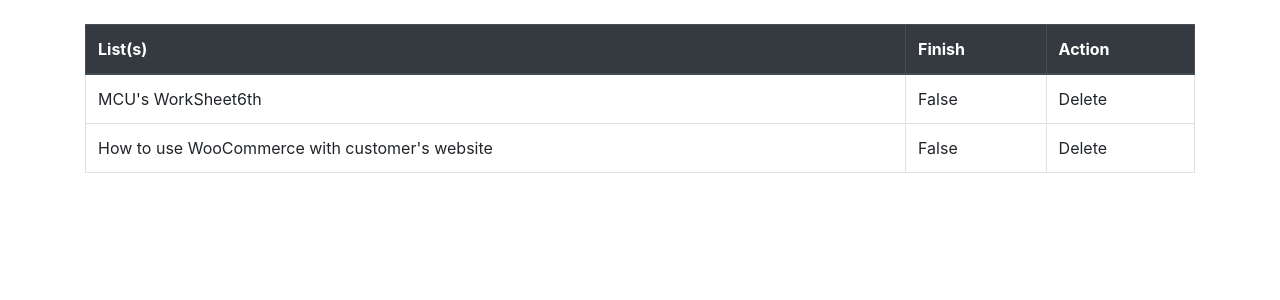
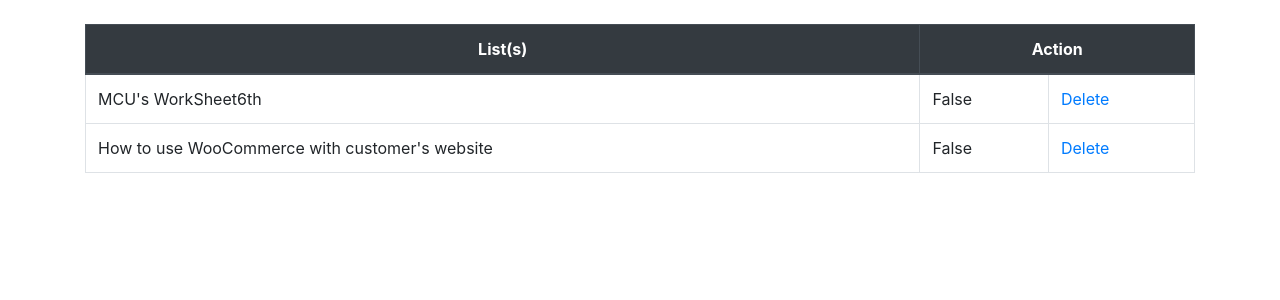
Before and after one commit to thanaponyalan/comLab03, a Django app: page / in a window 1280 px wide. Shown: the part 56-356 px from the top of the page. Run offline with Django 3.2, Linux system fonts and the light colour scheme; data comes from the database, SQL or seed files in the repository; both versions use the stored data as it was after the commit; some libraries are stand-ins or nearby versions.

Commit message:
Lab07-1,2

```diff
--- a/static/css/myStyle.css
+++ b/static/css/myStyle.css
@@ -1,3 +1,7 @@
 .crossout{
     text-decoration: line-through;
 }
+
+th{
+    text-align: center;
+}
--- a/todoApp/templates/base.html
+++ b/todoApp/templates/base.html
@@ -13,7 +13,7 @@
   </head>
   <body>
     <nav class="navbar navbar-expand-lg navbar-dark bg-dark">
-        <a class="navbar-brand" href="{% url 'index' %}">To-do App</a>
+        <a class="navbar-brand" href="{% url 'home' %}">To-do App</a>
         <button class="navbar-toggler" type="button" data-toggle="collapse" data-target="#navbarSupportedContent" aria-controls="navbarSupportedContent" aria-expanded="false" aria-label="Toggle navigation">
             <span class="navbar-toggler-icon"></span>
         </button>
--- a/todoApp/templates/index.html
+++ b/todoApp/templates/index.html
@@ -9,8 +9,7 @@
         <thead class="thead-dark">
             <tr>
                 <th>List(s)</th>
-                <th>Finish</th>
-                <th>Action</th>
+                <th colspan="2">Action</th>
             </tr>
         </thead>
         {% for todoList in all %}
@@ -18,13 +17,13 @@
             <tr class="table-secondary">
                 <td class="crossout">{{ todoList.item}}</td>
                 <td>{{ todoList.finished}}</td>
-                <td>Delete</td>
+                <td><a href="{% url 'delete' todoList.id %}">Delete</a></td>
             </tr>
             {% else %}
             <tr>
                 <td>{{ todoList.item}}</td>
                 <td>{{ todoList.finished}}</td>
-                <td>Delete</td>
+                <td><a href="{% url 'delete' todoList.id %}">Delete</a></td>
             </tr>
             {% endif %}
         {% endfor%}
--- a/todoApp/urls.py
+++ b/todoApp/urls.py
@@ -2,7 +2,8 @@
 from . import views
 
 urlpatterns = [
-     path('', views.index, name='index'),
-     path('about',views.about,name='about'),
-     path('contact',views.contact,name='contact')
+     path('', views.index, name='home'),
+     path('about/',views.about,name='about'),
+     path('contact/',views.contact,name='contact'),
+     path('delete/<itemID>',views.delete,name='delete')
 ]
--- a/todoApp/views.py
+++ b/todoApp/views.py
@@ -1,5 +1,5 @@
-from django.shortcuts import render
-from django.http import HttpResponse
+from django.shortcuts import render, redirect
+from django.http import HttpResponseRedirect
 from .models import List
 from .forms import ListForm
 
@@ -24,3 +24,8 @@
     surname="Yalan"
     email="thanaponyalan@gmail.com"
     return render(request,'contact.html',{"name" : name,"surname" : surname,"email" : email})
+
+def delete(request,itemID):
+    item=List.objects.get(pk=itemID)
+    item.delete()
+    return redirect('home')
```
Also changed, not shown: db.sqlite3.
